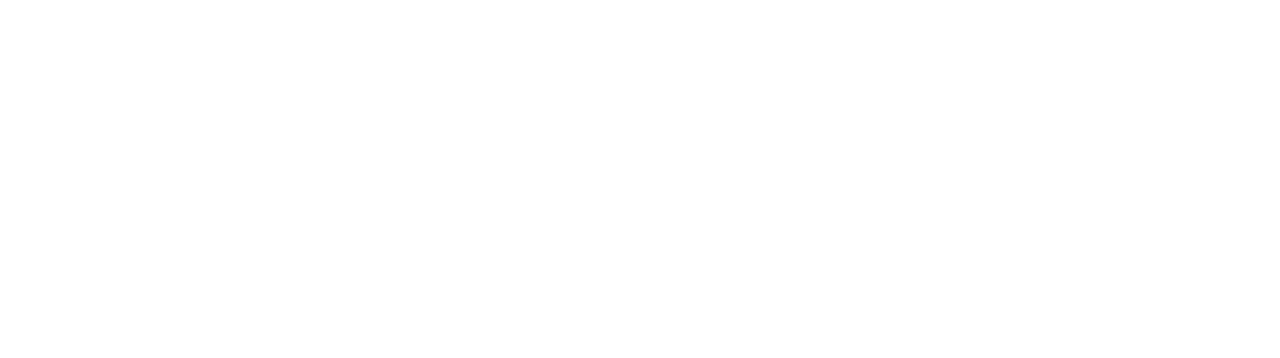
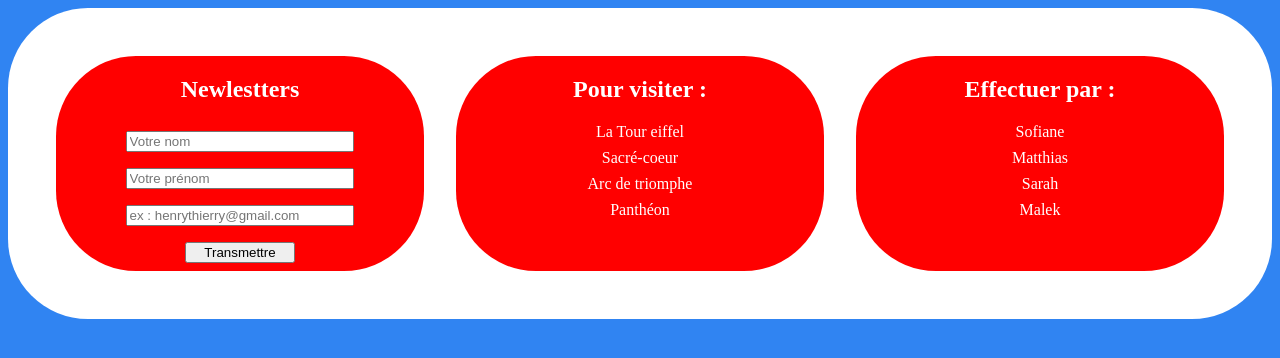
Before and after one commit to Sosopend/monument-paris, a plain HTML site: page index.html in a window 1280 px wide. Drawn offline with Linux system fonts and the light colour scheme.

Commit message:
J'ai ajouté un footer

```diff
--- a/index.html
+++ b/index.html
@@ -8,6 +8,36 @@
     <link rel="shortcut icon" href="">
 </head>
 <body>
-
+    <footer>
+        <div class="footer">
+            <section>
+                <h2>Newlestters</h2>
+                <form action="#" method="post">
+                    <input type="text" id="name" name="name" placeholder="Votre nom">
+                    <input type="text" id="fname" name="fname" placeholder="Votre prénom">
+                    <input type="email" name="mail" id="mail" placeholder="ex : henrythierry@gmail.com">
+                    <input type="submit" value="Transmettre">
+                </form>
+            </section>
+            <section>
+                <h2>Pour visiter :</h2>
+                <ul>
+                    <li><a href="https://eiffel-tower.paristickets.com/fr/?gad_source=1&gclid=EAIaIQobChMImo3KwouTigMV-7toCR1AujhoEAAYAiAAEgKSMfD_BwE" title="Redirection vers le site pour prendre un billet pour la tour eiffel" aria-label="Redirection vers le site pour prendre un billet pour la tour eiffel">La Tour eiffel</a></li>
+                    <li><a href="https://www.sacre-coeur-montmartre.com/infos-et-visites/informations-pratiques/horaires-et-acces/" title="Redirection vers le site pour prendre un billet pour le sacré-coeur" aria-label="Redirection vers le site pour prendre un billet pour le sacré-coeur">Sacré-coeur</a></li>
+                    <li><a href="https://arctriompheticket.com/?lang=fr&gad_source=1&gclid=EAIaIQobChMIibCI54uTigMV4jgGAB11igm4EAAYASAAEgICf_D_BwE" title="Redirection vers le site pour prendre un billet pour l'arc de triomphe" aria-label="Redirection vers le site pour prendre un billet pour l'arc de triomphe">Arc de triomphe</a></li>
+                    <li><a href="https://www.paris-pantheon.fr/visiter/visites-et-activites" title="Redirection vers le site pour prendre un billet pour le panthéon" aria-label="Redirection vers le site pour prendre un billet pour le panthéon">Panthéon</a></li>
+                </ul>
+            </section>
+            <section>
+                <h2>Effectuer par :</h2>
+                <ul>
+                    <li>Sofiane</li>
+                    <li>Matthias</li>
+                    <li>Sarah</li>
+                    <li>Malek</li>
+                </ul>
+            </section>
+        </div>
+    </footer>
 </body>
 </html>
--- a/style.css
+++ b/style.css
@@ -0,0 +1,64 @@
+html{
+    background-color: #3084F2;
+}
+
+
+footer{
+    background-color: #3084F2;
+}
+
+.footer{
+    display: flex;
+    background-color: white;
+    border-radius: 80px;
+    padding: 2rem;
+}
+
+section{
+    width: 100%;
+    text-align: center;
+    color: white;
+    background-color: red;
+    border-radius: 80px;
+    margin: 1rem;
+}
+
+form{
+    display: flex;
+    flex-direction: column;
+    align-items: center;
+}
+
+input{
+    margin: 0.5rem;
+    width: 60%;
+}
+
+input:last-of-type{
+    margin: 0.5rem;
+    width: 30%;
+}
+
+ul{
+    padding: 0px;
+}
+
+.footer li{
+    list-style-type: none;
+    margin: 0.5rem auto;
+
+}
+
+.footer li:first-of-type{
+    margin-top: 1rem;
+}
+
+.footer li a{
+    text-decoration: none;
+    margin: 0.5rem;
+    color: white;
+}
+
+.footer li a:hover{
+text-decoration: underline;
+}
```
